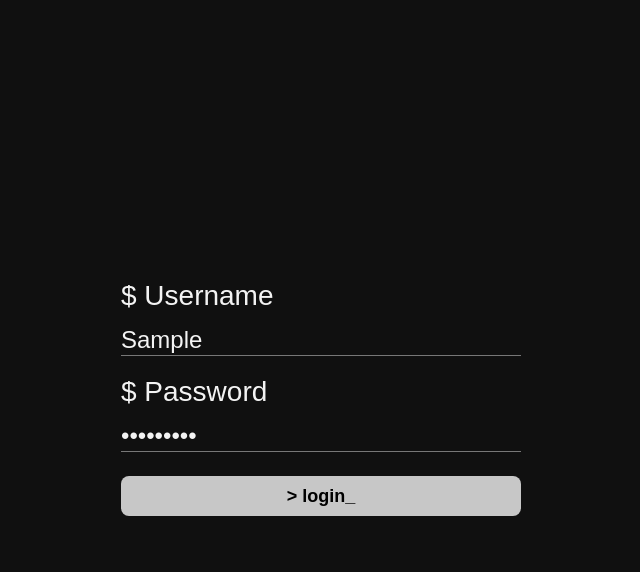
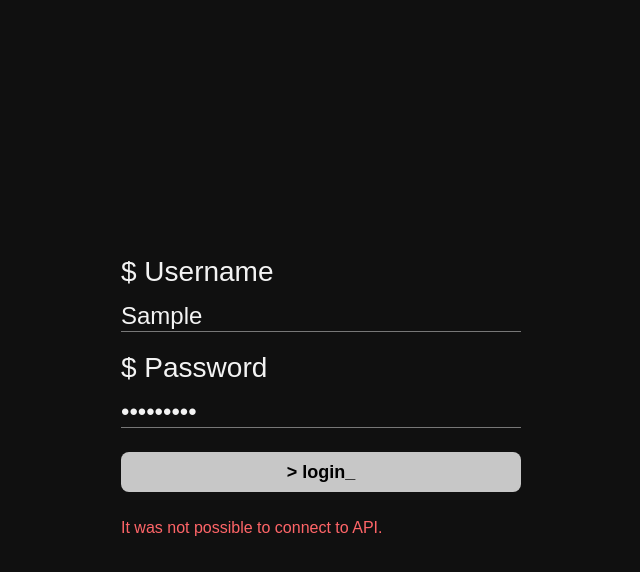
Before and after one commit to jpedroccruz/portifolio-web, a React (Vite) app: page /sudo in a window 1280 px wide. Both pictures are taken after typing "Sample", "Sample123" into the empty fields and a click on the button "> login_". Shown: the top 572 px of the page, without its empty margins (319-959 px from the left). Built offline with nearby package versions, Linux system fonts and the light colour scheme; no server answers; a web font is replaced by a local one.

Commit message:
feat: implement authentication context and hooks for user login

```diff
--- a/src/app.tsx
+++ b/src/app.tsx
@@ -1,5 +1,6 @@
 import { QueryClient, QueryClientProvider } from "@tanstack/react-query"
 import { BrowserRouter, Route, Routes } from "react-router-dom"
+import { AuthProvider } from "./contexts/auth-context"
 import Sudo from "./pages/(guest)/sudo/page"
 import Root from "./pages/(private)/root/page"
 import Home from "./pages/(public)/home/page"
@@ -11,6 +12,7 @@ const client = new QueryClient()
 export default function App() {
 	return (
 		<QueryClientProvider client={client}>
+			<AuthProvider>
 				<BrowserRouter>
 					<Routes>
 						<Route path="/" element={<Home />} />
@@ -24,6 +26,7 @@ export default function App() {
 						</Route>
 					</Routes>
 				</BrowserRouter>
+			</AuthProvider>
 		</QueryClientProvider>
 	)
 }
--- /dev/null
+++ b/src/contexts/auth-context.tsx
@@ -0,0 +1,30 @@
+import { createContext, type ReactNode, useContext, useState } from "react"
+
+type AuthContextValue = {
+	accessToken: string | null
+	setAccessToken: React.Dispatch<React.SetStateAction<string | null>>
+}
+
+export const AuthContext = createContext<AuthContextValue | null>(null)
+
+export function AuthProvider({ children }: { children: ReactNode }) {
+	const [token, setToken] = useState<string | null>(null)
+
+	return (
+		<AuthContext.Provider
+			value={{ accessToken: token, setAccessToken: setToken }}
+		>
+			{children}
+		</AuthContext.Provider>
+	)
+}
+
+export function useAuth() {
+	const context = useContext(AuthContext)
+
+	if (!context) {
+		throw new Error("useAuth must be used within an AuthProvider")
+	}
+
+	return context
+}
--- /dev/null
+++ b/src/hooks/fetch-authenticated.ts
@@ -0,0 +1,16 @@
+import { fetchData } from "./fetch-data"
+
+export async function fetchAuthenticated<T>(
+	url: string,
+	accessToken: string | null,
+	config?: RequestInit,
+): Promise<T> {
+	const headers = new Headers(config?.headers)
+
+	if (accessToken) headers.set("Authorization", `Bearer ${accessToken}`)
+
+	return fetchData<T>(url, {
+		...config,
+		headers,
+	})
+}
--- a/src/hooks/use-login.ts
+++ b/src/hooks/use-login.ts
@@ -1,15 +1,27 @@
 import { useMutation } from "@tanstack/react-query"
+import { useAuth } from "../contexts/auth-context"
+import type { LoginResponseDTO } from "../types/DTO/login-response.dto"
 import type { MakeLoginDTO } from "../types/DTO/make-login.dto"
 import { fetchData } from "./fetch-data"
 
 export default function useLogin() {
+	const { setAccessToken } = useAuth()
+
 	return useMutation({
-		mutationFn: ({ username, password }: MakeLoginDTO) => {
-			return fetchData("http://localhost:3333/login", {
-				method: "POST",
-				headers: { "Content-Type": "application/json" },
-				body: JSON.stringify({ username, password }),
-			})
+		mutationFn: async ({ username, password }: MakeLoginDTO) => {
+			const response = await fetchData<LoginResponseDTO>(
+				"http://localhost:3333/login",
+				{
+					method: "POST",
+					headers: { "Content-Type": "application/json" },
+					body: JSON.stringify({ name: username, password }),
+					credentials: "include",
+				},
+			)
+
+			console.log(response.accessToken)
+			setAccessToken(response.accessToken)
+			return response.accessToken
 		},
 	})
 }
--- a/src/hooks/use-me.ts
+++ b/src/hooks/use-me.ts
@@ -1,15 +1,16 @@
 import { useQuery } from "@tanstack/react-query"
+import { useAuth } from "../contexts/auth-context"
 import type { User } from "../types/interfaces/user"
-import { fetchData } from "./fetch-data"
+import { fetchAuthenticated } from "./fetch-authenticated"
 
 export default function useMe() {
+	const { accessToken } = useAuth()
+
 	return useQuery({
 		queryKey: ["me"],
-		queryFn: async () => {
-			return fetchData<User>("http://localhost:3333/me", {
-				credentials: "include",
-			})
-		},
+		enabled: !!accessToken,
+		queryFn: async () =>
+			fetchAuthenticated<User>("http://localhost:3333/me", accessToken),
 		retry: false,
 	})
 }
--- a/src/pages/(guest)/sudo/page.tsx
+++ b/src/pages/(guest)/sudo/page.tsx
@@ -1,9 +1,28 @@
+import type { FormEvent } from "react"
+import { useNavigate } from "react-router-dom"
+import useLogin from "../../../hooks/use-login"
+
 export default function Sudo() {
+	const { mutate, isPending, error } = useLogin()
+	const navigate = useNavigate()
+
+	function handleSubmit(event: FormEvent<HTMLFormElement>) {
+		event.preventDefault()
+
+		const formData = new FormData(event.currentTarget)
+		const username = formData.get("username")
+		const password = formData.get("password")
+
+		if (typeof username !== "string" || typeof password !== "string") return
+
+		mutate({ username, password }, { onSuccess: () => navigate("/root") })
+	}
+
 	return (
 		<main className="flex min-h-screen items-center justify-center bg-[#101010] px-6 text-[#f3f3f3]">
 			<form
 				className="flex w-full max-w-100 flex-col gap-6"
-				onSubmit={(event) => event.preventDefault()}
+				onSubmit={handleSubmit}
 			>
 				<label
 					className="flex flex-col gap-4 text-[28px] leading-6"
@@ -35,10 +54,13 @@ export default function Sudo() {
 
 				<button
 					className="h-10 rounded-lg bg-[#c7c7c7] text-lg font-bold text-black transition-colors hover:bg-white focus-visible:outline-2 focus-visible:outline-offset-2 focus-visible:outline-[#c7c7c7] cursor-pointer"
+					disabled={isPending}
 					type="submit"
 				>
-					{">"} login_
+					{isPending ? "> logging_in..." : "> login_"}
 				</button>
+
+				{error && <p className="text-red-400">{error.message}</p>}
 			</form>
 		</main>
 	)
--- a/src/routes/private-routes.tsx
+++ b/src/routes/private-routes.tsx
@@ -4,8 +4,10 @@ import useMe from "../hooks/use-me"
 export default function PrivateRoutes() {
 	const { data: user, isLoading } = useMe()
 
+	console.log(user)
+
 	if (isLoading) return <>Carregando...</>
-	if (!user) return <Navigate to={"/sudo"} replace />
+	if (!user) return <Navigate to={"/sudo"} />
 
 	return <Outlet />
 }
--- /dev/null
+++ b/src/types/DTO/login-response.dto.ts
@@ -0,0 +1,3 @@
+export type LoginResponseDTO = {
+	accessToken: string
+}
```
Lines whose indentation alone changed are shown as unchanged.
